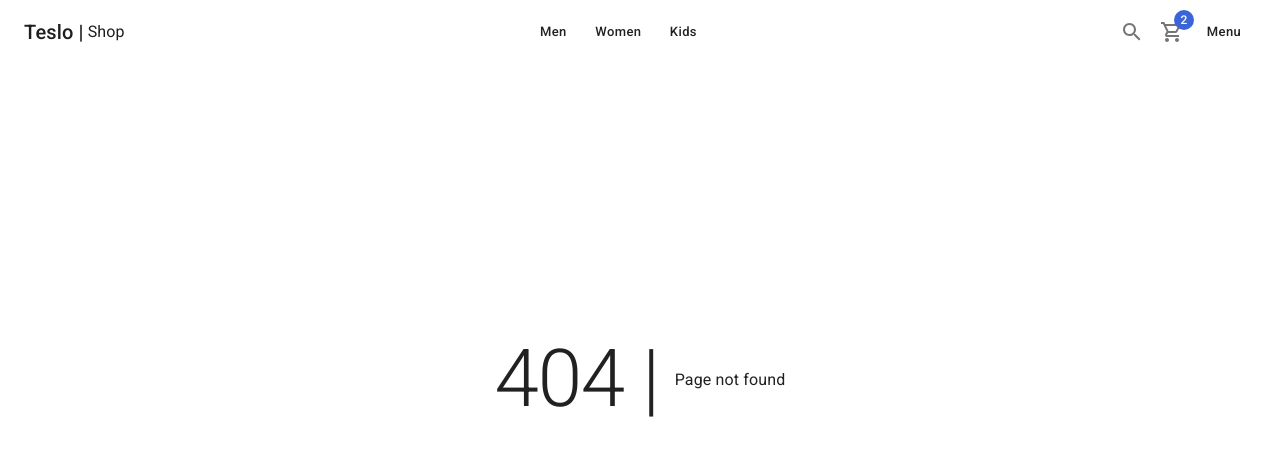
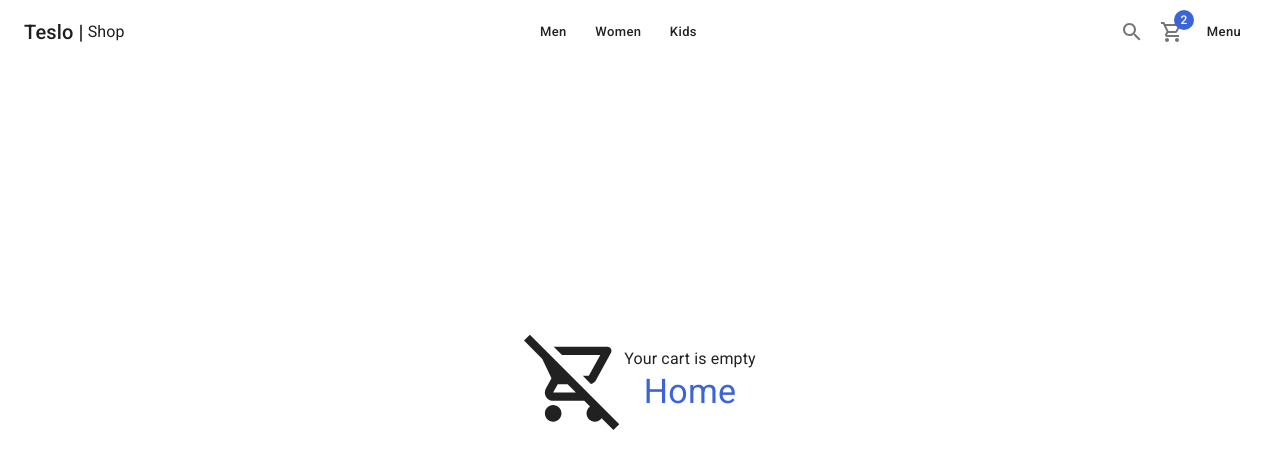
Before and after one commit to luix30182/teslo-shop, a Next.js app: page /cart/empty in a window 1280 px wide. Before the commit this address had no page. Shown: the top 468 px of the page. Built offline with nearby package versions, Linux system fonts and the light colour scheme.

Commit message:
Added empty cart page

```diff
--- /dev/null
+++ b/pages/cart/empty.tsx
@@ -0,0 +1,33 @@
+import { RemoveShoppingCartOutlined } from '@mui/icons-material';
+import { Box, Link, Typography } from '@mui/material';
+import { ShopLayout } from '../../components/layouts/ShopLayout';
+import NextLink from 'next/link';
+
+const EmptyPage = () => {
+  return (
+    <ShopLayout
+      title="Empty cart"
+      pageDescription="There is no products in your cart"
+    >
+      <Box
+        display="flex"
+        justifyContent="center"
+        alignItems="center"
+        height="calc(100vh - 200px)"
+        sx={{ flexDirection: { xs: 'column', sm: 'row' } }}
+      >
+        <RemoveShoppingCartOutlined sx={{ fontSize: 100 }} />
+        <Box display="flex" flexDirection="column" alignItems="center">
+          <Typography>Your cart is empty</Typography>
+          <NextLink href="/" passHref>
+            <Link typography="h4" color="secondary">
+              Home
+            </Link>
+          </NextLink>
+        </Box>
+      </Box>
+    </ShopLayout>
+  );
+};
+
+export default EmptyPage;
```
